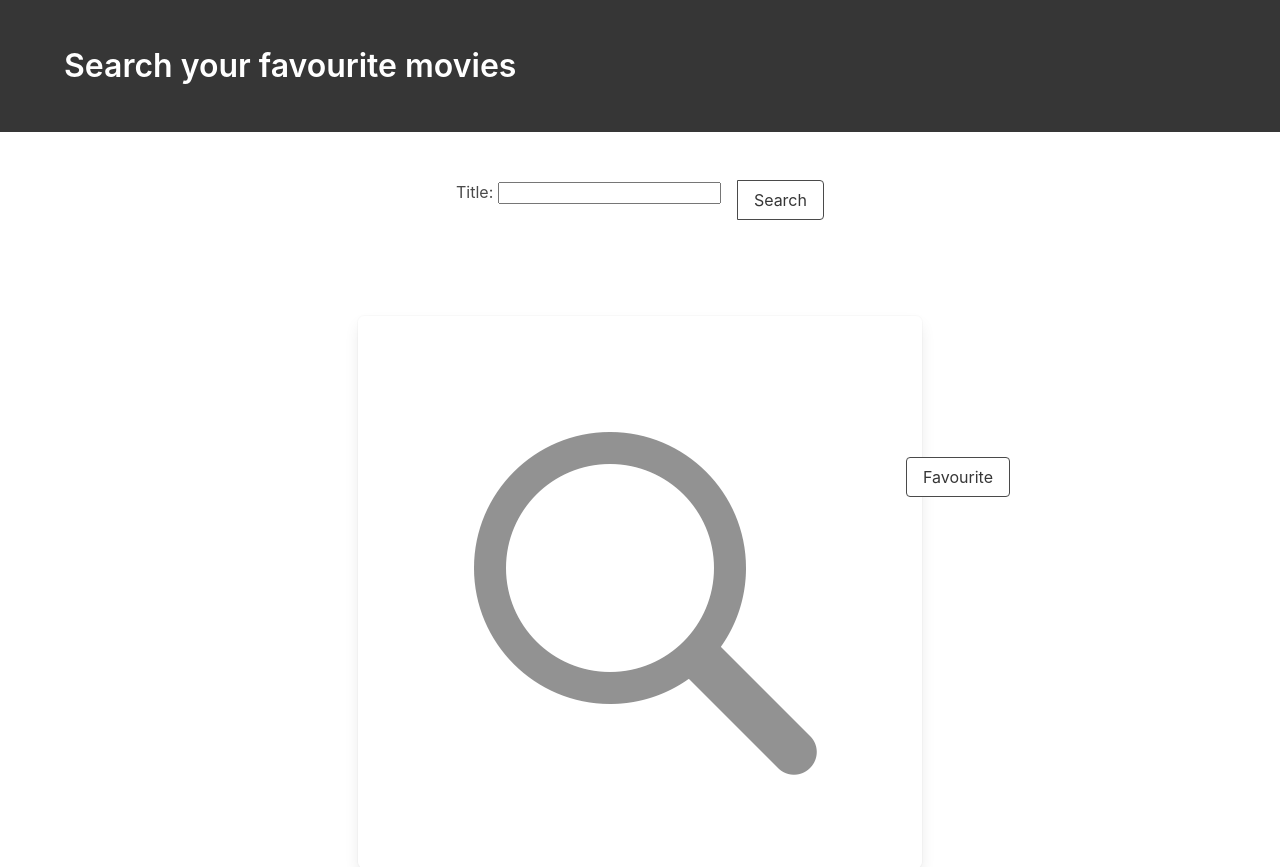
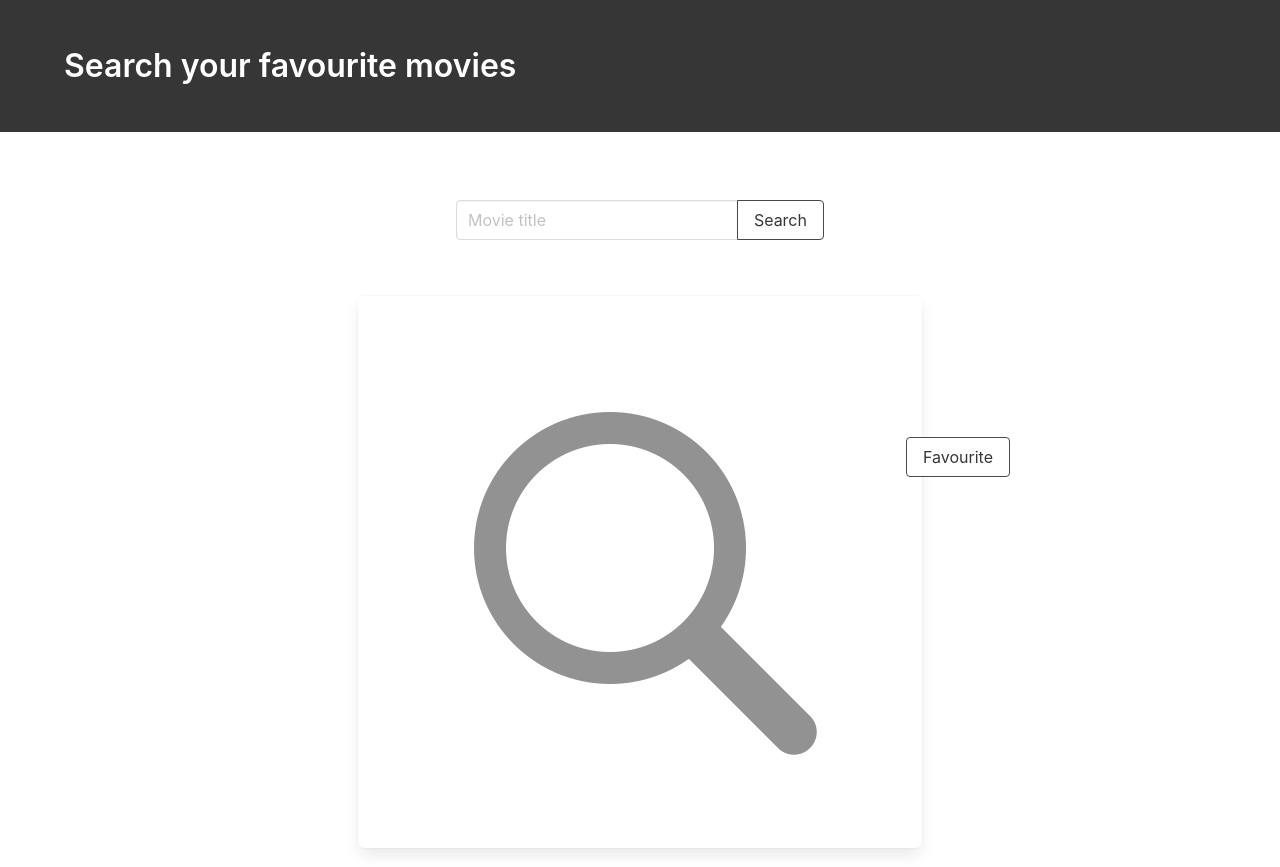
Before and after one commit to mrpapaj/movie_site, a Django app: page / in a window 1280 px wide. Shown: the top 867 px of the page. Run offline with Django 3.2, Linux system fonts and the light colour scheme; some libraries are stand-ins or nearby versions.

Commit message:
Remove label from form bar

```diff
--- a/movie_app/forms.py
+++ b/movie_app/forms.py
@@ -2,4 +2,4 @@ from django import forms
 
 
 class FormMovie(forms.Form):
-    title = forms.CharField()
+    title = forms.CharField(widget=forms.TextInput(attrs={'class' : 'input', 'placeholder': 'Movie title'}), label='')
--- a/templates/movie_app/search_movies.html
+++ b/templates/movie_app/search_movies.html
@@ -21,7 +21,7 @@
                 </div>
             </div>
         </section>
-        <section class="section">
+        <section class="section" id="section_search">
             <div class="container">
                 <div class="columns">
                     <div class="column is-offset-4 is-4">
```
